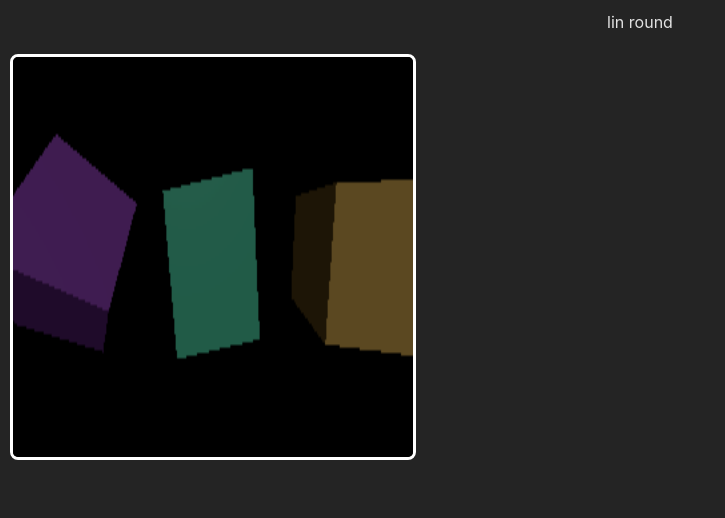
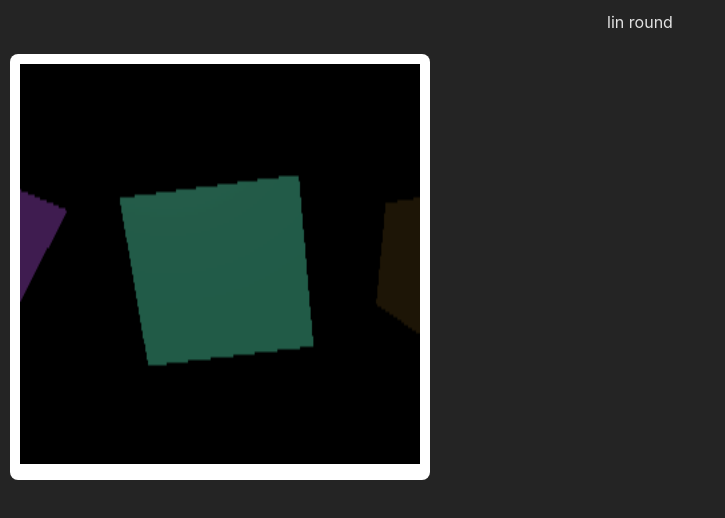
Before and after one commit to linround/three-explore, a React (Vite) app: page /water in a window 1280 px wide. Shown: the top 518 px of the page, without its empty margins (0-725 px from the left). Built offline with nearby package versions, Linux system fonts and the light colour scheme.

Commit message:
feat: canvas component

```diff
--- a/src/component/canvas.jsx
+++ b/src/component/canvas.jsx
@@ -4,7 +4,9 @@ import css from './canvas.module.less'
 
 export const CanvasComponent = React.forwardRef((props, ref) => (
   <Drag>
-    <canvas ref={ref} className={css.canvas}></canvas>
+    <div className={css.frame}>
+      <canvas ref={ref} className={css.canvas}></canvas>
+    </div>
   </Drag>
 ))
 CanvasComponent.displayName = 'CanvasComponent'
--- a/src/component/canvas.module.less
+++ b/src/component/canvas.module.less
@@ -1,8 +1,13 @@
 .canvas {
-  border: 3px solid white;
-  position: fixed;
   width: 400px;
   height: 400px;
-  cursor: pointer;
+  cursor: auto;
+}
+.frame {
+  position: fixed;
+  padding: 10px;
+  background: white;
   border-radius: 8px;
+  cursor: move;
+  user-select: none;
 }
--- a/src/component/drag.jsx
+++ b/src/component/drag.jsx
@@ -32,7 +32,9 @@ export function Drag(props) {
       transform: `translate(${offsetX}px, ${offsetY}px)`,
     },
     onPointerDown(e) {
-      selector.handleInitialEvent(e)
+      if (e.target.tagName === 'DIV') {
+        selector.handleInitialEvent(e)
+      }
     },
     onPointerMove() {},
   })
--- a/src/utils.js
+++ b/src/utils.js
@@ -21,7 +21,6 @@ export class Selector {
   handleInitialEvent(e) {
     const initCoordinate = getEventCoordinates(e)
     this.emit('beforeSelect', initCoordinate)
-    console.log(e.type)
     switch (e.type) {
     case 'pointerdown':{
       this.removeMoveListener = addDocEventListener('pointermove', (e) => {
--- a/src/view/water/water.jsx
+++ b/src/view/water/water.jsx
@@ -2,6 +2,8 @@ import { Component, createRef } from 'react'
 import css from './css.module.less'
 import { CanvasComponent } from '../../component/canvas.jsx'
 import * as THREE from 'three'
+import { OrbitControls } from 'three/addons/controls/OrbitControls.js'
+
 export default class Water extends Component {
   constructor(props) {
     super(props)
@@ -15,13 +17,18 @@ export default class Water extends Component {
     // 传入aspect原因
     // 因为在整个canvas中，使用的都是归一化之后的坐标
     // 所以只需要传入长宽比即可
-    const aspect = 2
+    const aspect = 1
     const near = 0.1
     const far = 5
     const camera = new THREE.PerspectiveCamera(
       fov, aspect, near, far
     )
     camera.position.z = 2
+    const controls = new OrbitControls(camera, canvas)
+    controls.target.set(
+      0, 0, 0
+    )
+    controls.update()
     const scene = new THREE.Scene()
 
     {
@@ -65,7 +72,7 @@ export default class Water extends Component {
     function render(t) {
       const time = 0.001 * t
       cubes.forEach((cube, index) => {
-        const speed = 1 + index * .1
+        const speed = 1 + (index * .1)
         const rot = time * speed
         cube.rotation.x = rot
         cube.rotation.y = rot
```
